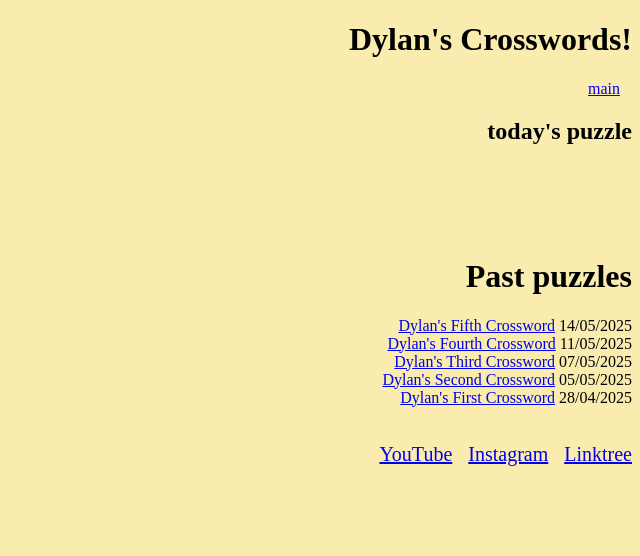
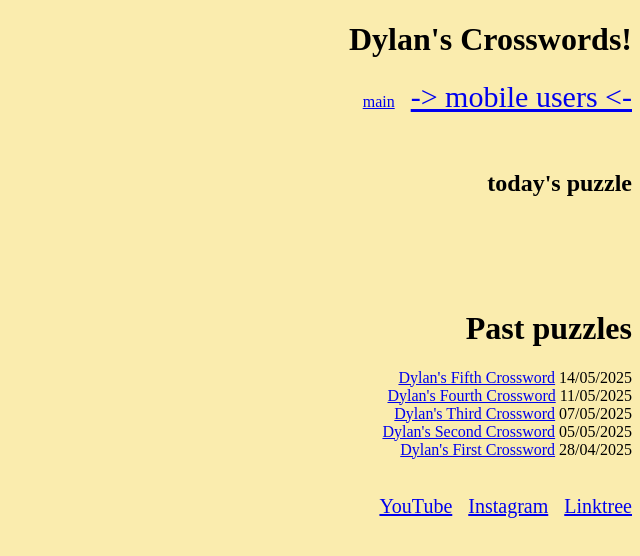
Before and after one commit to dylanchobe/dylan.chobe.zip, a plain HTML site: page crossies.html in a window 1280 px wide. Shown: the whole page, without its empty margins (640-1280 px from the left). Drawn offline with Linux system fonts and the light colour scheme.

Commit message:
Update crossies.html

```diff
--- a/crossies.html
+++ b/crossies.html
@@ -8,6 +8,7 @@
  <body style="background-color:#FAECAE;color:#000000 style=color:#000000;text-align:right;">
  	<h1>Dylan's Crosswords!</h1>
  	 	<a href="index.html">main</a>&nbsp;&nbsp;&nbsp;
+	  	<a style='font-size:30px;'href="crossiesmobile.html">-> mobile users <-</a><br><br><br>
  	 	<h2>today's puzzle</h2><br>
 
 
```
